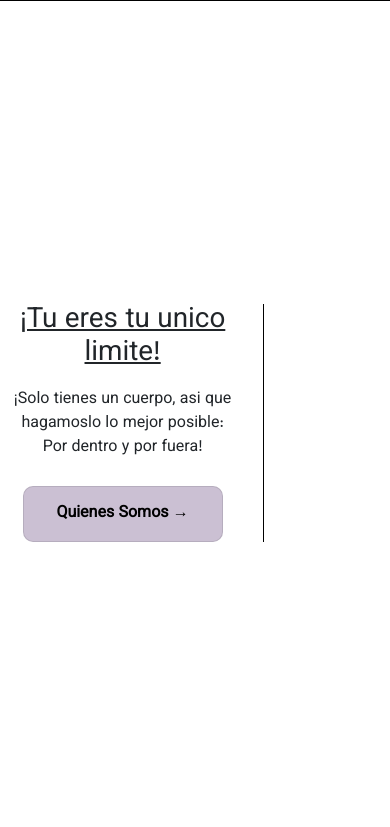
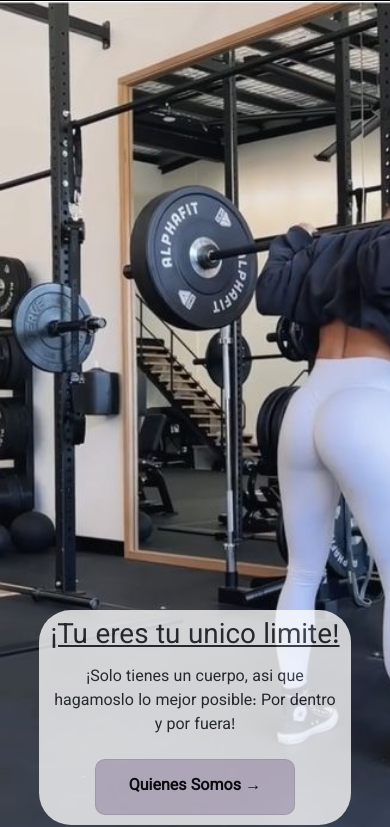
Before and after one commit to CamiCarrera/PreEntrega3-Carrera, a plain HTML site: page index.html in a window 390 px wide. Shown: the part 55-882 px from the top of the page. Drawn offline with nearby package versions, Linux system fonts and the light colour scheme.

Commit message:
cambiodos

```diff
--- a/css/style.css
+++ b/css/style.css
@@ -118,13 +118,37 @@ body{
 .inicio-contenido h1{
         text-decoration:underline;}
 
+/* Media Inicio*/
+
+        @media (max-width: 820px){
+            .inicio-contenido{
+                width: 80%;
+                gap: 5px;
+                padding: 10px;
+                border: none;
+                background-color: rgba(255, 255, 255, 0.973);
+                opacity: 0.8;
+                border-radius: 2rem;
+                margin-bottom: 20px;
+                }}
+
+        @media (max-width: 820px){
+                .inicio{
+                flex-direction: column-reverse;
+                background-image: url(../imagenes/gimnasio.jpg);
+                background-size: cover;
+                background-repeat: no-repeat;
+                object-fit:cover;
+                height: 700px;
+
+                }}
+
+
+
         @media (max-width:820px){
             .img-inicio img{
                 width: 0;}
         }
-
-
-
 
         @media (max-width:1115px){
             .span1 {
@@ -234,26 +258,7 @@ body{
     }
 }
 
-/*galeria inicio
 
-.galeria{
-    display: flex;
-    height: 20rem;
-    gap: 1rem;
-}
-
-.galeria div{
-    flex: 1;
-    border-radius: 1rem;
-    background-position: center;
-    background-repeat: no-repeat;
-    background-size: auto 100%;
-    transition: all .8s cubic-bezier(.25, .4, .45, 1.4);
-}
-
-.galeria div:hover{
-    flex: 5;
-}*/
 
 
 /*Faqs y Contacto*/
--- a/index.html
+++ b/index.html
@@ -53,12 +53,15 @@
    <!---main-->
 
     <main>
-      <section class="inicio container">
+
+
+      <section class="inicio ">
         <article class="inicio-contenido">
         <h1>¡Tu eres tu unico limite!</h1>
         <p>¡Solo tienes un cuerpo, asi que hagamoslo lo mejor posible: Por dentro y por fuera!</p>
         <a href="paginas/sobrenosotros.html"> Quienes Somos → </a>
-      </article>
+        </article>
+
       <div class="img-inicio">
         <img src="imagenes/gimnasio.jpg" alt="mujer levantando barra">
         <span class="span1">El cuerpo alcanza lo que la mente cree</span>
@@ -67,14 +70,6 @@
       </div>
       </section>
 
-    <!--<section class="galeria">
-      <div style="background-image: url(imagenes/hiit.jpg);"></div>
-      <div style="background-image: url(imagenes/Crossfit.jpg);"></div>
-      <div style="background-image: url(imagenes/gimnasio.jpg);"></div>
-      <div style="background-image: url(imagenes/levantamiento.jpg);"></div>
-      <div style="background-image: url(imagenes/levantamiento.jpg);"></div>
-      <div style="background-image: url(imagenes/levantamiento.jpg);"></div>
-      </section> -->
 
     </main>
 
```
